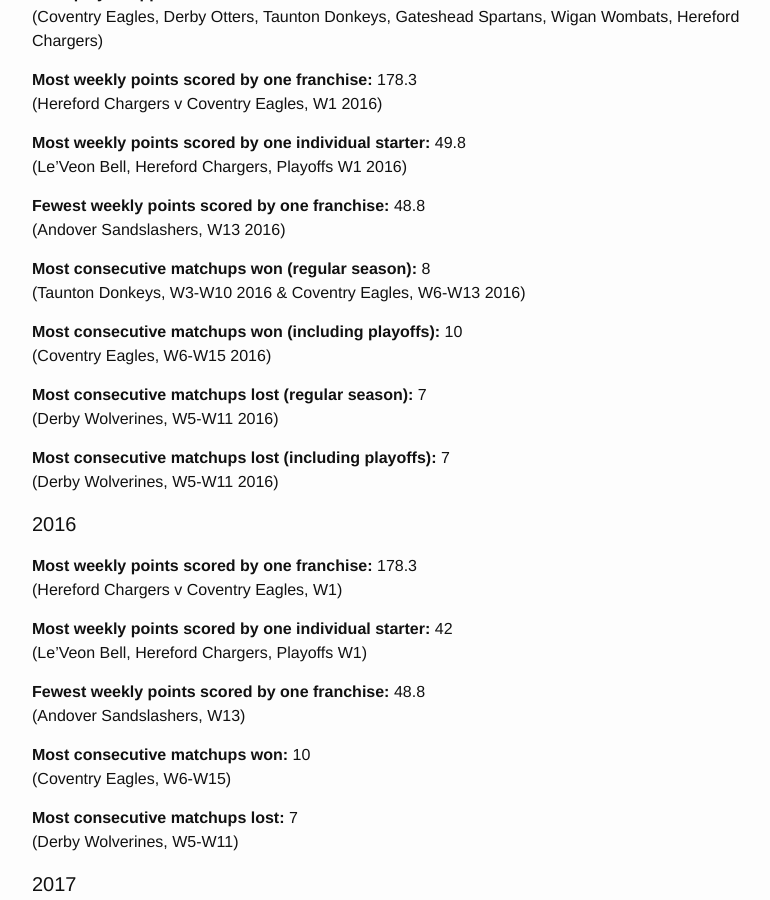
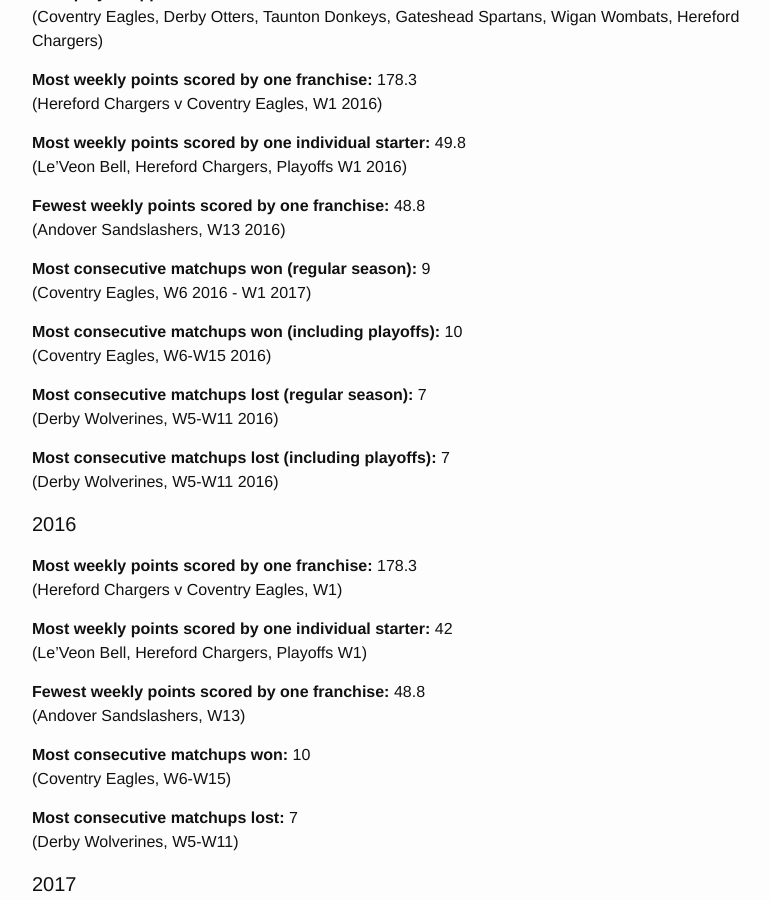
Before and after one commit to UKDynasty/ukdynasty.github.io, a Jekyll site: the page built from history/index.md, in a window 1280 px wide and 900 px high, scrolled down 988 px. Shown: the whole window, without its empty margins (238-1008 px from the left). Built offline with Jekyll 4.4.1, drawn with Linux system fonts in a browser that asks for light colours.

Commit message:
Records for week 1

```diff
--- a/history/index.md
+++ b/history/index.md
@@ -46,8 +46,8 @@ Stats are kept throughout the season on [this Google Sheet](http://bit.do/UKDyna
 **Fewest weekly points scored by one franchise:**  48.8
 (Andover Sandslashers, W13 2016)
 
-**Most consecutive matchups won (regular season):**  8
-(Taunton Donkeys, W3-W10 2016 & Coventry Eagles, W6-W13 2016)
+**Most consecutive matchups won (regular season):**  9
+(Coventry Eagles, W6 2016 - W1 2017)
 
 **Most consecutive matchups won (including playoffs):**  10
 (Coventry Eagles, W6-W15 2016)
```
